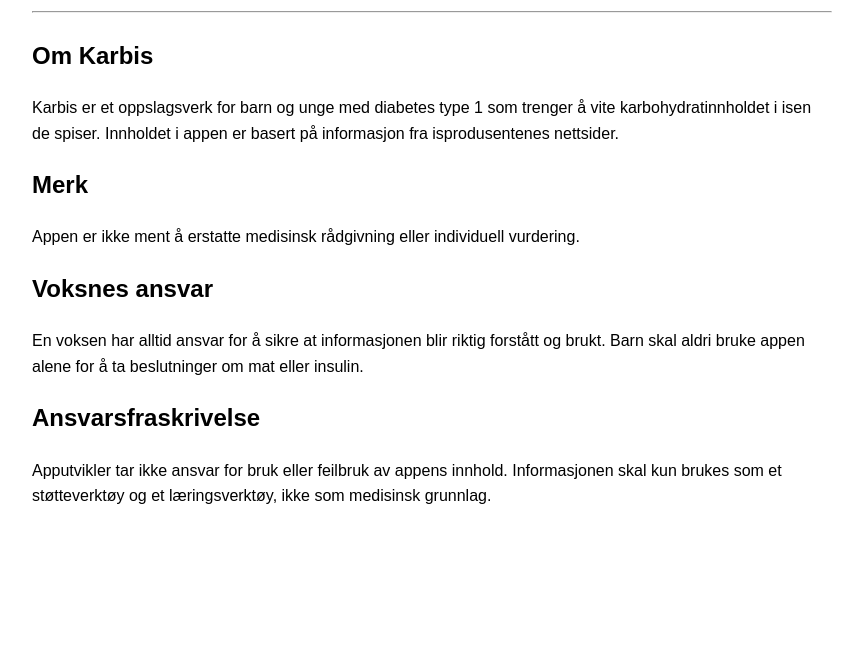
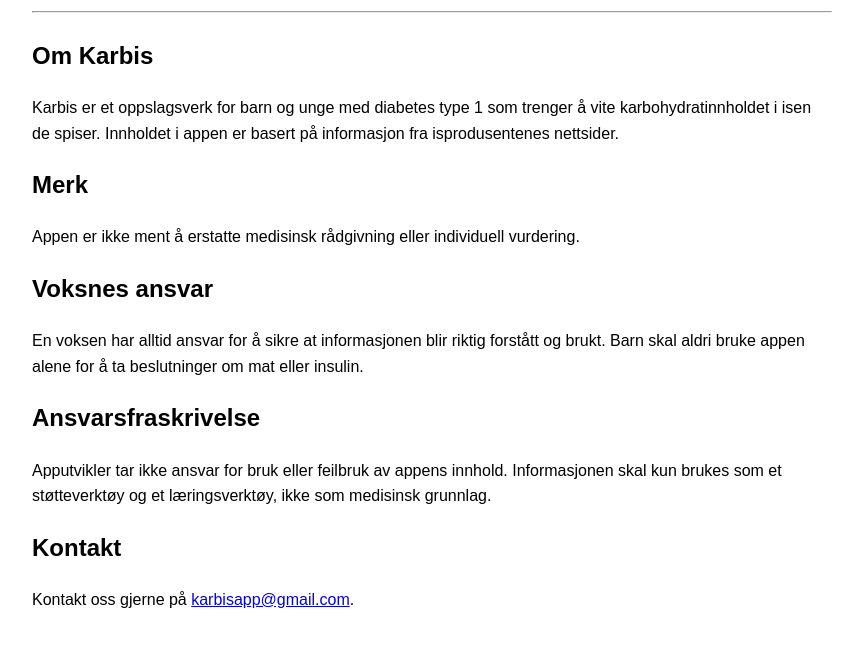
Before and after one commit to MaBeWi/Karbis-URL, a plain HTML site: page index.html in a window 1280 px wide. Shown: the part 106-752 px from the top of the page, without its empty margins (208-1071 px from the left). Drawn offline with Linux system fonts and the light colour scheme.

Commit message:
Add files via upload

```diff
--- a/index.html
+++ b/index.html
@@ -54,6 +54,12 @@
         Apputvikler tar ikke ansvar for bruk eller feilbruk av appens innhold. Informasjonen skal kun
         brukes som et støtteverktøy og et læringsverktøy, ikke som medisinsk grunnlag.
     </p>
+
+    <h2>Kontakt</h2>
+    <p>
+        Kontakt oss gjerne på
+        <a href="mailto:karbisapp@gmail.com">karbisapp@gmail.com</a>.
+    </p>
 </body>
 
 </html>
```
